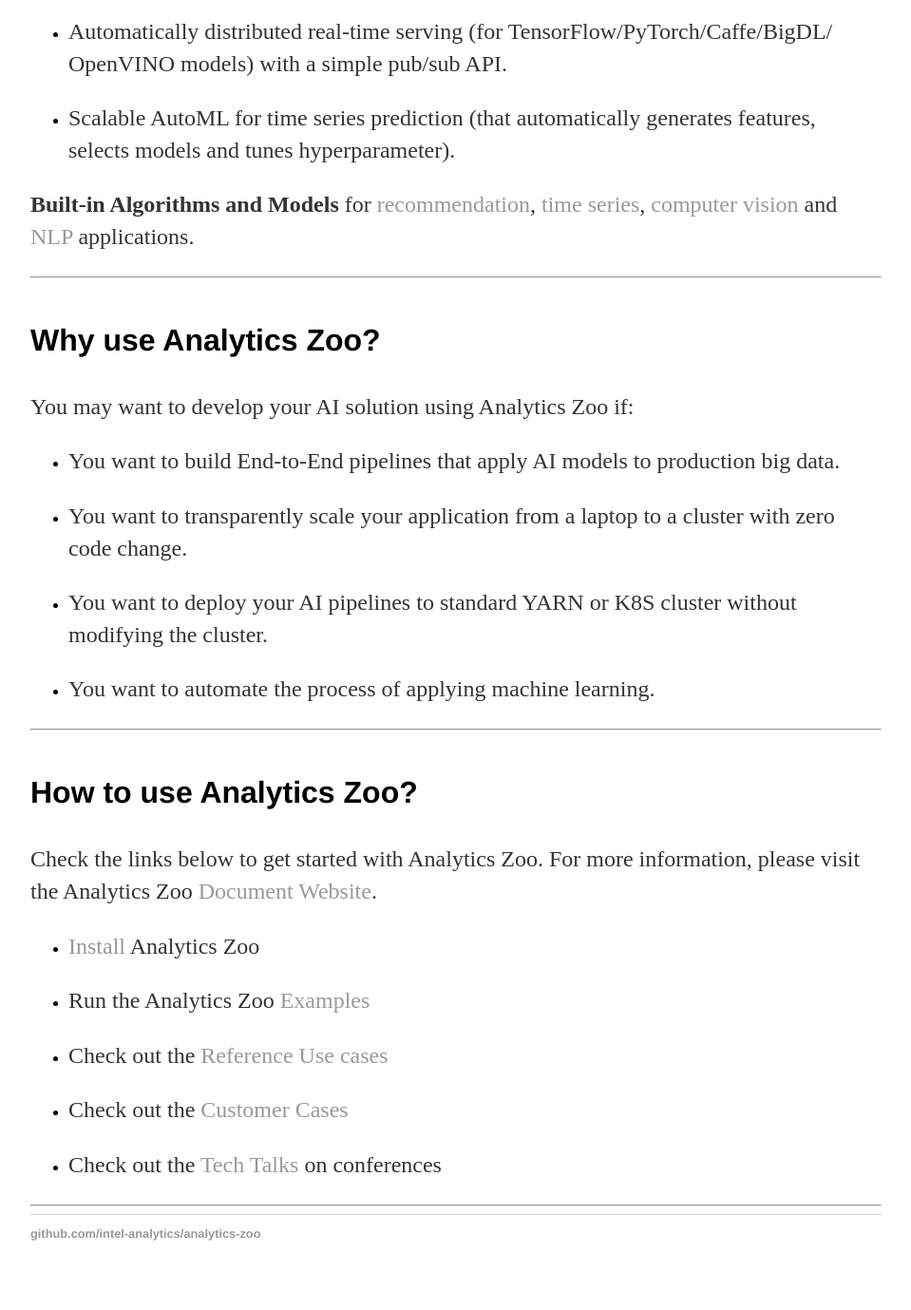
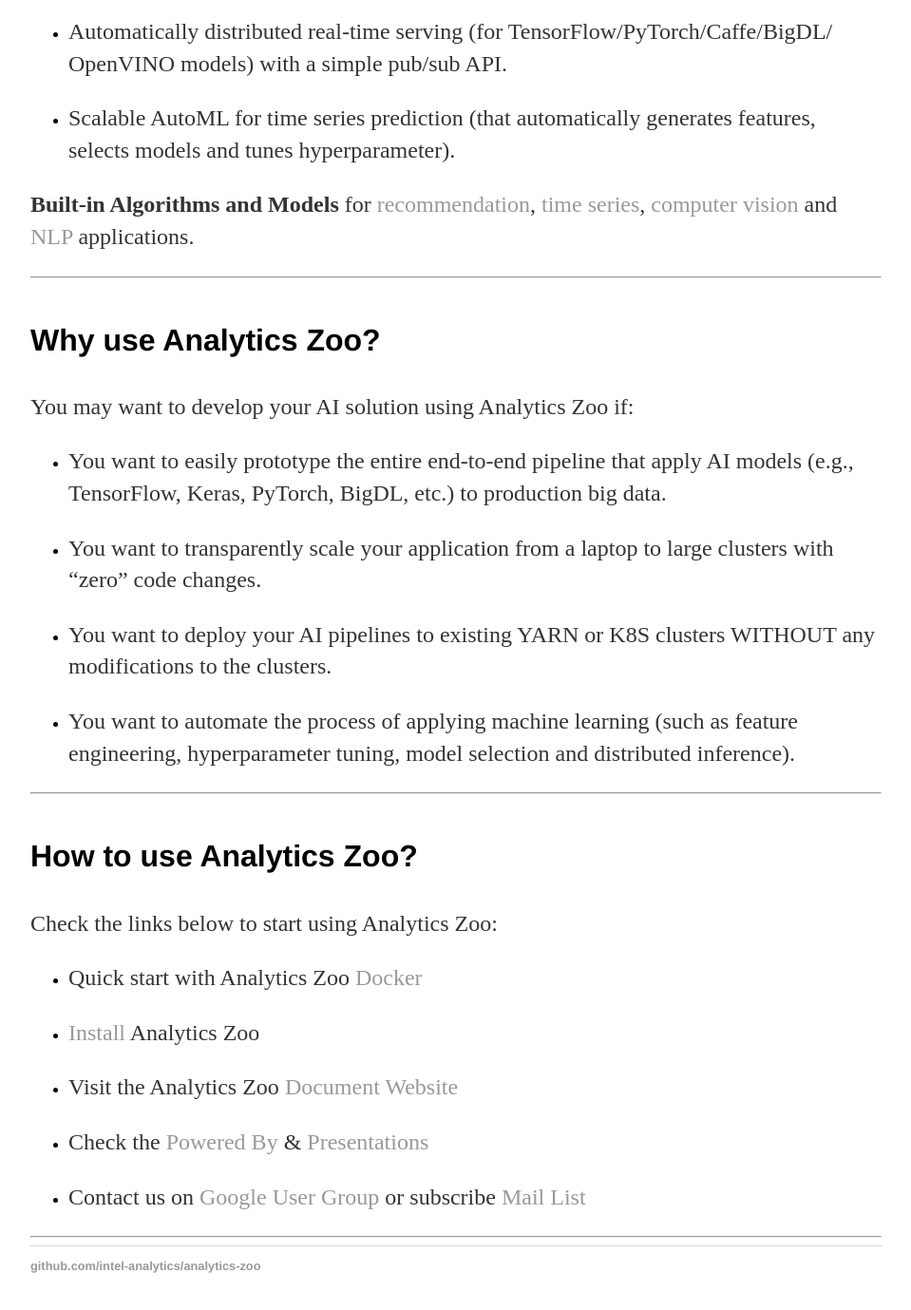
Before and after one commit to Wesley-Du/Wesley-Du.github.io, a Jekyll site: the page built from index.md, in a window 1280 px wide and 1400 px high, scrolled down 1754 px. Shown: the top 1379 px of the window at 95% size, without its empty margins (160-1119 px from the left). Built offline with Jekyll 4.4.1, drawn with Linux system fonts in a browser that asks for light colours.

Commit message:
update index.md

```diff
--- a/index.md
+++ b/index.md
@@ -40,30 +40,29 @@
 
 You may want to develop your AI solution using Analytics Zoo if:
 
-- You want to build End-to-End pipelines that apply AI models to production big data.
+- You want to easily prototype the entire end-to-end pipeline that apply AI models (e.g., TensorFlow, Keras, PyTorch, BigDL, etc.) to production big data.
 
-- You want to transparently scale your application from a laptop to a cluster with zero code change.
+- You want to transparently scale your application from a laptop to large clusters with "zero" code changes.
 
-- You want to deploy your AI pipelines to standard YARN or K8S cluster without modifying the cluster.
+- You want to deploy your AI pipelines to existing YARN or K8S clusters WITHOUT any modifications to the clusters.
 
-- You want to automate the process of applying machine learning.
+- You want to automate the process of applying machine learning (such as feature engineering, hyperparameter tuning, model selection and distributed inference).
 
 
 ---
 
 # <font size="6">How to use Analytics Zoo? </font>
 
-Check the links below to get started with Analytics Zoo. For more information, please visit the Analytics Zoo [Document Website](https://analytics-zoo.github.io/).
+Check the links below to start using Analytics Zoo:
+
+- Quick start with Analytics Zoo [Docker]()
 
 - [Install](https://analytics-zoo.github.io/master/##PythonUserGuide/install/) Analytics Zoo
 
-- Run the Analytics Zoo [Examples](https://analytics-zoo.github.io/master/#PythonUserGuide/examples/)
+- Visit the Analytics Zoo [Document Website](https://analytics-zoo.github.io/)
 
-- Check out the [Reference Use cases](https://analytics-zoo.github.io/master/#ProgrammingGuide/usercases-overview/)
+- Check the [Powered By](https://analytics-zoo.github.io/master/#powered-by/) & [Presentations](https://analytics-zoo.github.io/master/#presentations/)
 
-- Check out the [Customer Cases](https://analytics-zoo.github.io/master/#powered-by/)
-
-- Check out the [Tech Talks](https://analytics-zoo.github.io/master/#presentations/) on conferences
-
+- Contact us on [Google User Group](https://groups.google.com/forum/#!forum/bigdl-user-group) or subscribe [Mail List](mailto:bigdl-user-group+subscribe@googlegroups.com)
 
 ---
```
